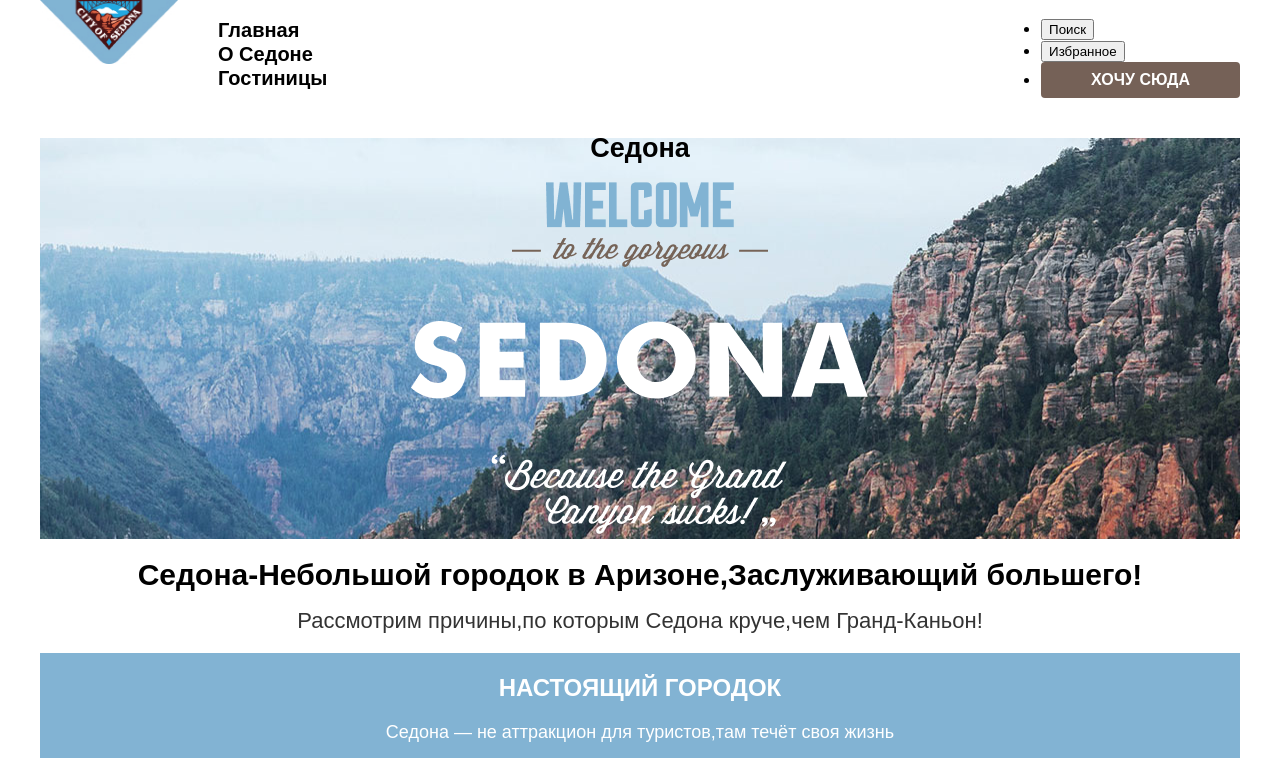
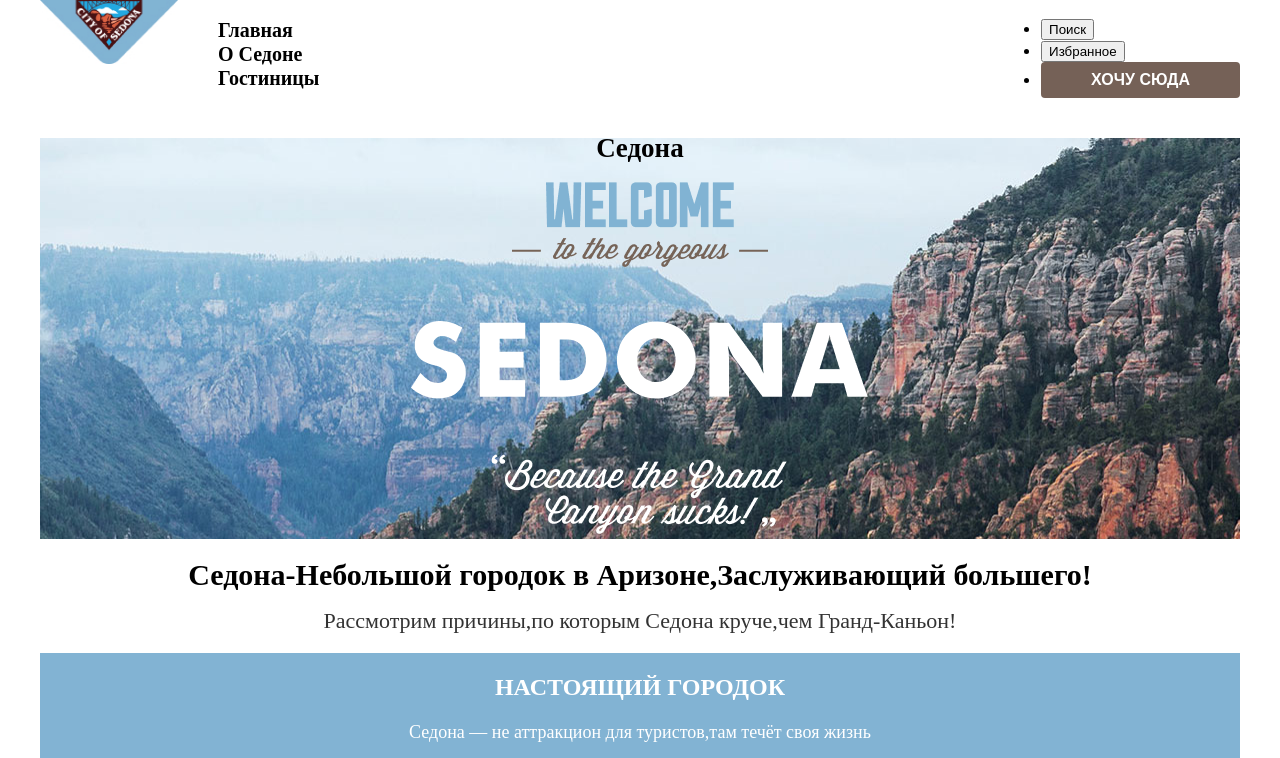
Before and after one commit to htmlacademy-htmlcss/1387943-sedona-1, a plain HTML site: page index.html in a window 1280 px wide. Shown: the top 758 px of the page. Drawn offline with Linux system fonts and the light colour scheme.

Commit message:
добавление css свойств

```diff
--- a/styles/style.css
+++ b/styles/style.css
@@ -58,8 +58,6 @@ body {
   flex-direction: column;
   min-height: 100%;
   margin: 0;
-  font-family: "PT sans", "Arial", sans-serif;
-  font-size: 18px;
   line-height: 21px;
   background-color: #ffffff;
   color: #000000;
```
